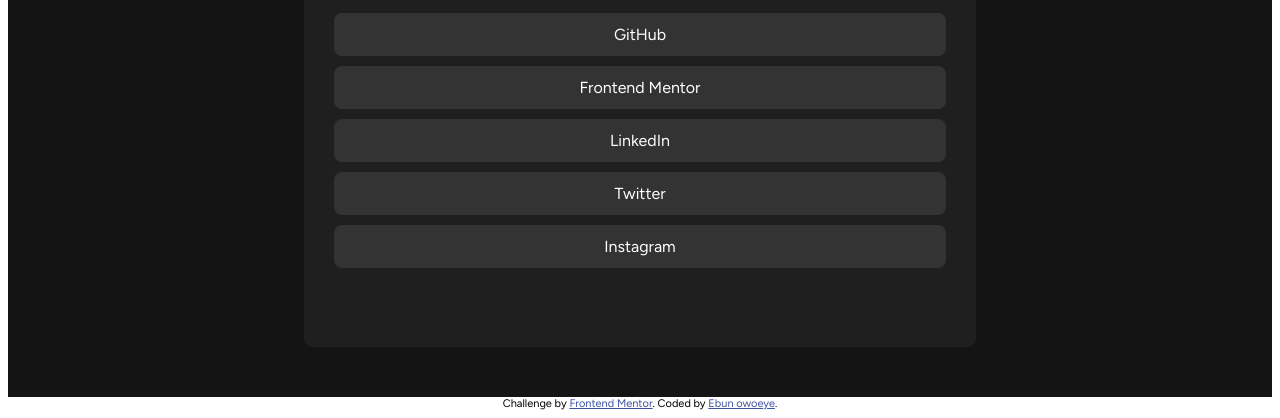
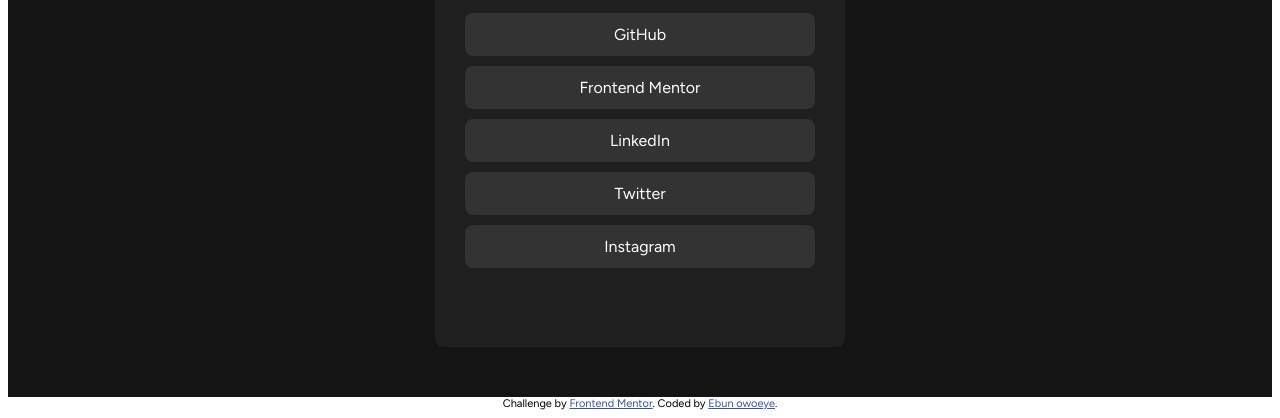
Before and after one commit to ReactLlord/social-links-profile-main, a plain HTML site: page index.html in a window 1280 px wide. Shown: the part 411-829 px from the top of the page. Drawn offline with Linux system fonts and the light colour scheme.

Commit message:
adjusted buttn width

```diff
--- a/index.html
+++ b/index.html
@@ -25,14 +25,16 @@
         <h3>Jessica Randall</h3>
         <h4>London, United Kingdom</h4>
         <p> "Front-end developer and avid reader."</p>
+      </div>
 
-
+      <div class="button">
       <div class="btn"> GitHub</div>
       <div class="btn">  Frontend Mentor</div>
       <div class="btn">  LinkedIn</div>
       <div class="btn"> Twitter</div>
       <div class="btn"> Instagram</div>
     </div>
+
     </div>
   </div>
 
--- a/style.css
+++ b/style.css
@@ -11,6 +11,7 @@ body {
     justify-content: center;
     background-color: hsl(0, 0%, 8%);
     height: 100vh;
+
 }
 
 .card{
@@ -19,7 +20,7 @@ body {
     height:  70%;
     width: 50%;
   padding: 20px;
-
+  width: 370px;
   border-radius: 8px;
 }
 
@@ -61,10 +62,11 @@ p{
 .btn{
     background: hsl(0, 0%, 20%);
     color: hsl(0, 0%, 100%);
-    padding: 12px 20px;
+    padding: 12px 0px;
     margin: 10px;
     display: flex;
     justify-content: center;
     border-radius: 8px;
+    width: 350px;
 
 }
```
